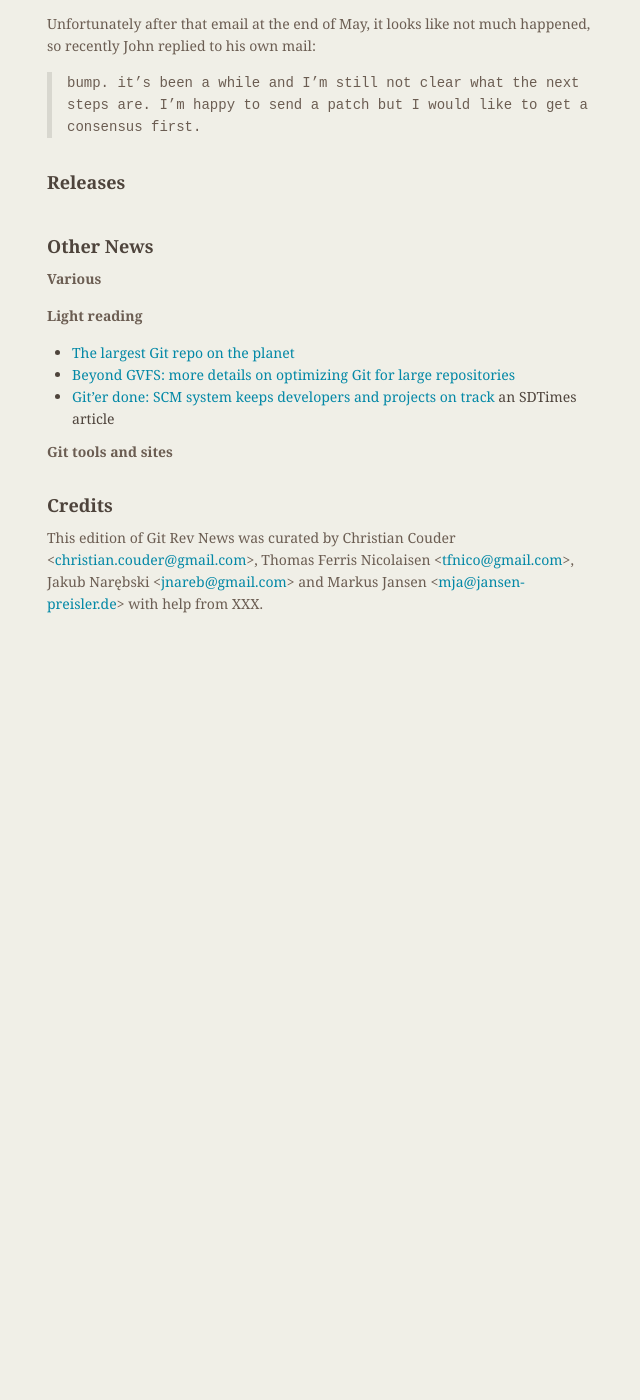
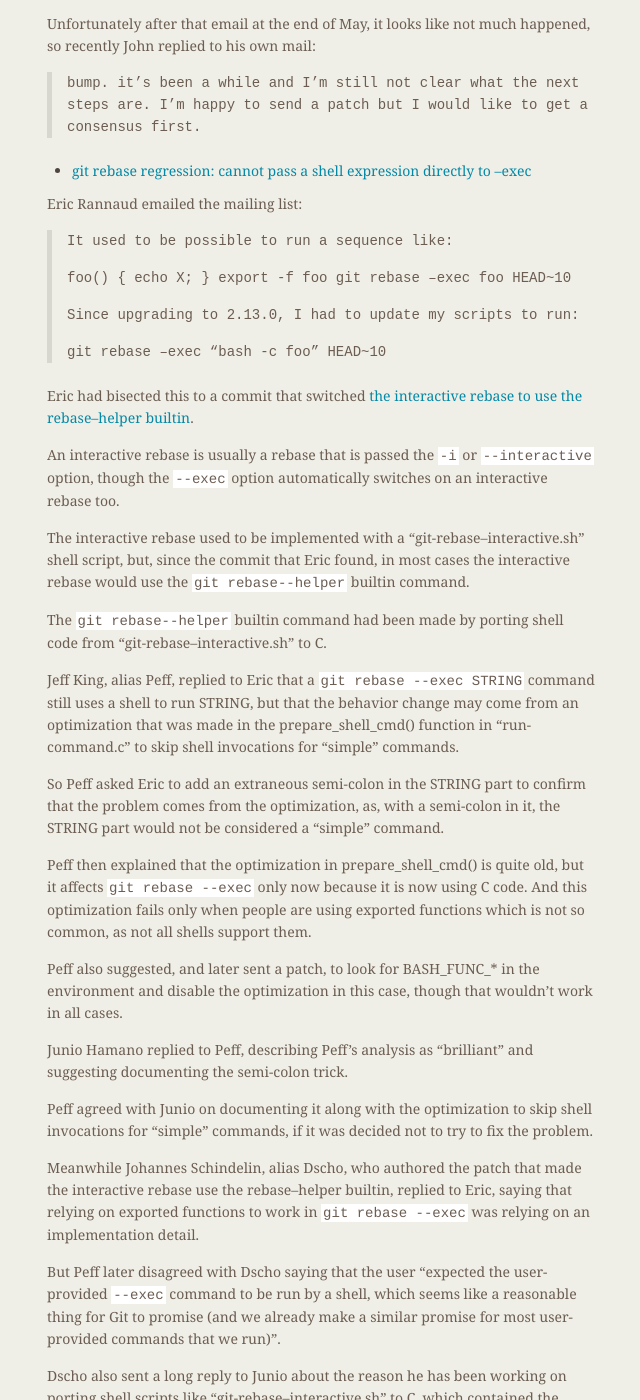
Before and after one commit to git/git.github.io, a Jekyll site: the page built from rev_news/drafts/edition-28.md, in a window 1280 px wide and 1400 px high, scrolled down 1582 px. Shown: the whole window, without its empty margins (487-1127 px from the left). Built offline with Jekyll 4.4.1, drawn with Linux system fonts in a browser that asks for light colours; before the commit the page ends 2212 px from its top, so only the background shows below that; some of the changed text lies outside the part shown.

Commit message:
rn-28: add article about 'rebase --exec'

````diff
--- a/rev_news/drafts/edition-28.md
+++ b/rev_news/drafts/edition-28.md
@@ -99,6 +99,119 @@
 > are. I'm happy to send a patch but I would like to get a consensus
 > first.
 
+* [git rebase regression: cannot pass a shell expression directly to --exec](http://public-inbox.org/git/CA+zRj8X3OoejQVhUHD9wvv60jpTEZy06qa0y7TtodfBa1q5bnA@mail.gmail.com/)
+
+Eric Rannaud emailed the mailing list:
+
+> It used to be possible to run a sequence like:
+>
+>   foo() { echo X; }
+>   export -f foo
+>   git rebase --exec foo HEAD~10
+>
+> Since upgrading to 2.13.0, I had to update my scripts to run:
+>
+>   git rebase --exec "bash -c foo" HEAD~10
+
+Eric had bisected this to a commit that switched
+[the interactive rebase to use the rebase--helper builtin](https://github.com/git/git/commit/18633e1a22a68bbe8e6311a1039d13ebbf6fd041).
+
+An interactive rebase is usually a rebase that is passed the `-i` or
+`--interactive` option, though the `--exec` option automatically
+switches on an interactive rebase too.
+
+The interactive rebase used to be implemented with a
+"git-rebase--interactive.sh" shell script, but, since the commit that
+Eric found, in most cases the interactive rebase would use the `git
+rebase--helper` builtin command.
+
+The `git rebase--helper` builtin command had been made by porting
+shell code from "git-rebase--interactive.sh" to C.
+
+Jeff King, alias Peff, replied to Eric that a `git rebase --exec STRING`
+command still uses a shell to run STRING, but that the behavior change
+may come from an optimization that was made in the prepare_shell_cmd()
+function in "run-command.c" to skip shell invocations for "simple"
+commands.
+
+So Peff asked Eric to add an extraneous semi-colon in the STRING part
+to confirm that the problem comes from the optimization, as, with a
+semi-colon in it, the STRING part would not be considered a "simple"
+command.
+
+Peff then explained that the optimization in prepare_shell_cmd() is
+quite old, but it affects `git rebase --exec` only now because it is
+now using C code. And this optimization fails only when people are
+using exported functions which is not so common, as not all shells
+support them.
+
+Peff also suggested, and later sent a patch, to look for BASH_FUNC_*
+in the environment and disable the optimization in this case, though
+that wouldn't work in all cases.
+
+Junio Hamano replied to Peff, describing Peff's analysis as
+"brilliant" and suggesting documenting the semi-colon trick.
+
+Peff agreed with Junio on documenting it along with the optimization
+to skip shell invocations for "simple" commands, if it was decided not
+to try to fix the problem.
+
+Meanwhile Johannes Schindelin, alias Dscho, who authored the patch
+that made the interactive rebase use the rebase--helper builtin,
+replied to Eric, saying that relying on exported functions to work in
+`git rebase --exec` was relying on an implementation detail.
+
+But Peff later disagreed with Dscho saying that the user "expected the
+user-provided `--exec` command to be run by a shell, which seems like
+a reasonable thing for Git to promise (and we already make a similar
+promise for most user-provided commands that we run)".
+
+Dscho also sent a long reply to Junio about the reason he has been
+working on porting shell scripts like "git-rebase--interactive.sh" to
+C, which contained the following:
+
+> But the real truth is: shell scripting is not portable.
+>
+> Shell scripting is never only shell scripting, of course. A quite
+> undocumented set of utilities is expected to be present for our scripts to
+> run, too: sed, awk, tr, cat, expr, just to name a few.
+>
+> It does not end there. For example, sed is not equal to sed. BSD sed has
+> different semantics than GNU sed, and we jump through hoops to try to
+> ensure that our shell scripts run with both versions.
+
+Eric then replied to Peff to "clarify if there was any doubt, the
+semicolon trick does indeed work fine". He also asked for consistency
+writing that with an exported foo function the current behavior was:
+
+```
+  git bisect run foo  # works
+  git bisect run 'foo;'  # doesn't work
+
+  git rebase --exec foo master^^  # fails
+  git rebase --exec 'foo;' master^^  # OK
+  git rebase --exec 'foo 1' master^^  # OK
+```
+
+In the meantime Jonathan Nieder, Brandon Williams and then Kevin Daudt
+chimed in to discuss with Peff and Eric a suggestion by Peff to
+"speculatively run `foo` without the shell, and if execve fails to
+find it, then fall back to running the shell". They also discussed a
+bit Peff's suggestion to look for BASH_FUNC_* in the environment, but
+it was clear that both of these solutions had a number of problems.
+
+Then Linus Torvalds chimed in too. He suggested to just lookup in
+$PATH for the first word passed in the `--exec` string, as this test
+is better than looking for special characters like semi-colons, to
+decide if we can avoid calling a shell.
+
+He also suggested using vfork() instead of fork() if we "really want
+to optimize the code that executes an external program (whether in
+shell or directly)".
+
+It looks like Linus' suggestions might be the best indeed, but it
+doesn't look like much has been done to implement them yet.
+
 ## Releases
 
 
````
